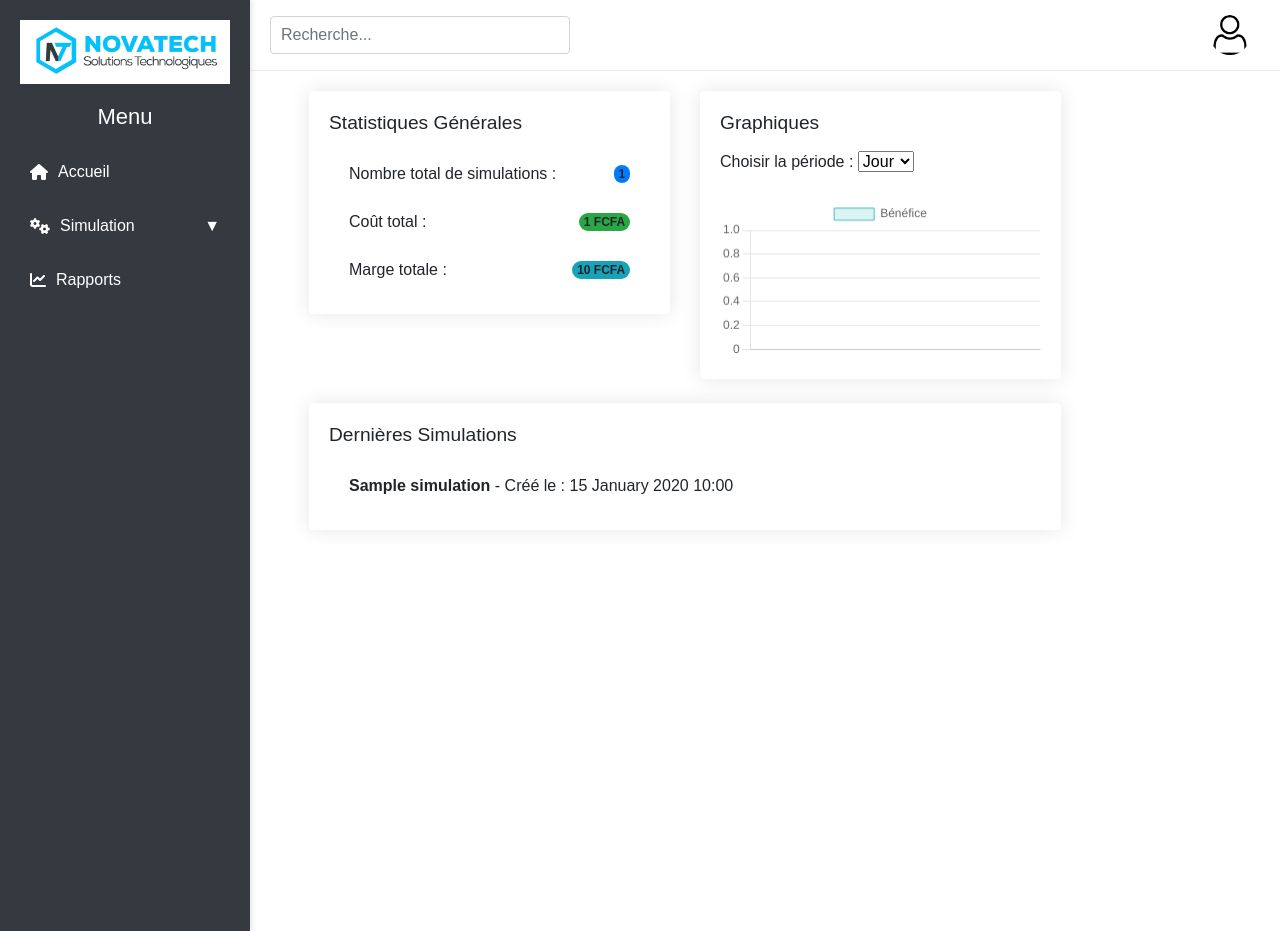
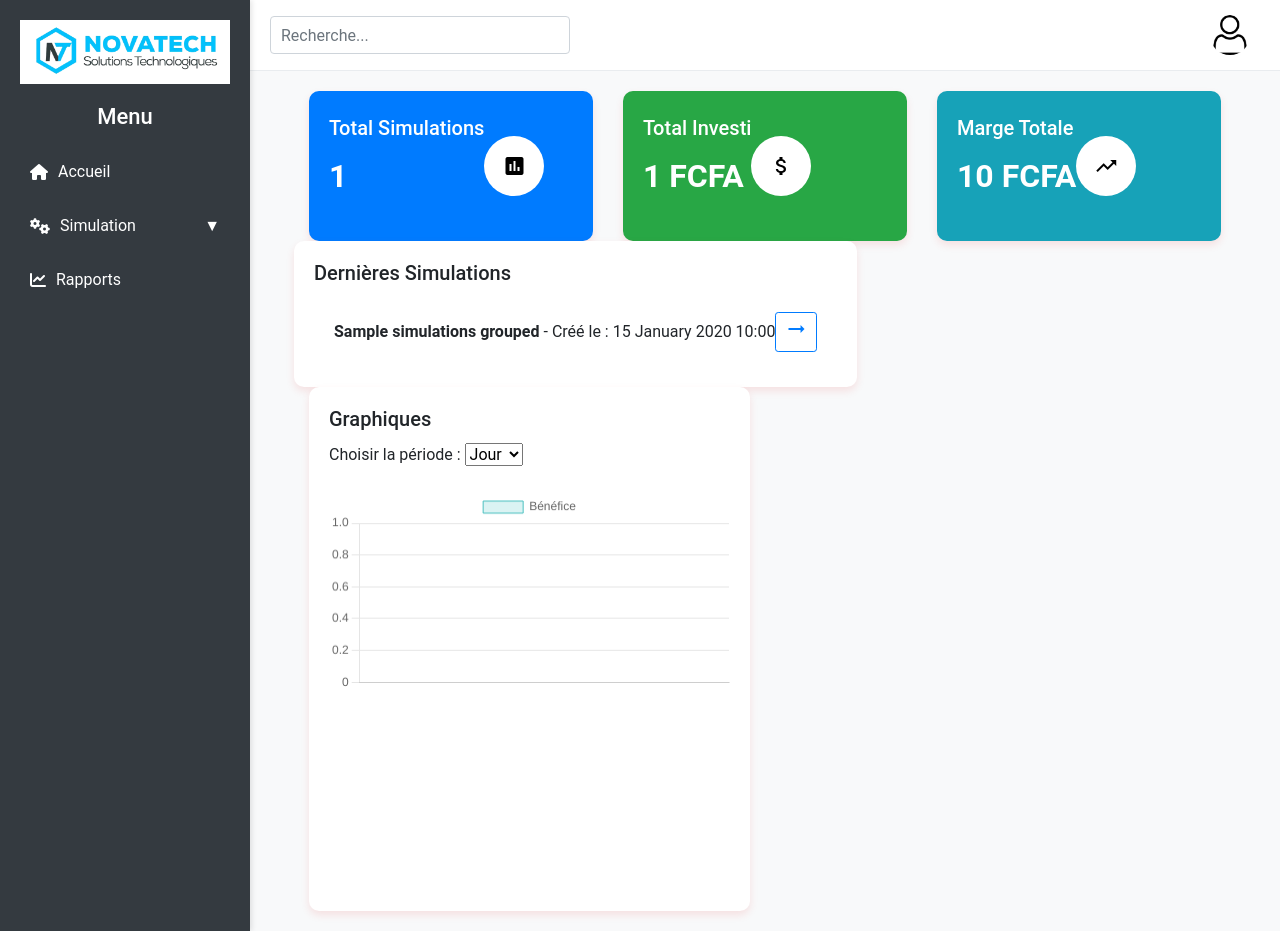
Before and after one commit to imane9258/Projet-simulation, a Django app: template templates/accueil.html in a window 1280 px wide. Run offline with Django 3.2, Linux system fonts and the light colour scheme; the template is opened without the code that fills it: most values are stand-ins (such as "Sample title", 1, 10 or a date in 2020); some libraries are stand-ins or nearby versions.

Commit message:
mise a jour accueil

```diff
--- a/static/css/styleaccueil.css
+++ b/static/css/styleaccueil.css
@@ -1,54 +1,77 @@
-/* dashboard.css */
-
-/* Sidebar styling */
-#sidebar {
-    position: fixed;
-    top: 0;
-    bottom: 0;
-    left: 0;
-    z-index: 100;
-    padding: 48px 0 0;
-    box-shadow: inset -1px 0 0 rgba(0, 0, 0, 0.1);
-}
-
-#sidebar .nav-link {
-    color: #333;
-}
-
-#sidebar .nav-link.active {
-    font-weight: 700;
-    color: #007bff;
-}
-
-/* Main content styling */
-.main {
-    margin-left: 250px; /* Width of the sidebar */
+body {
+    font-family: 'Roboto', sans-serif;
+    background-color: #f8f9fa;
 }
 
 .card {
-    margin-bottom: 20px;
     border: none;
-    box-shadow: 0 0 20px rgba(0, 0, 0, 0.1);
+    border-radius: 10px;
+    box-shadow: 0 4px 8px rgba(228, 8, 8, 0.1);
 }
 
-.card-title {
-    font-size: 1.2rem;
-    margin-bottom: 1rem;
+.stats-card {
+    position: relative;
+    overflow: hidden;
+    height: 150px;
+    color: #fff;
+}
+
+.stats-card .card-body {
+    display: flex;
+    justify-content: space-between;
+    align-items: center;
+}
+
+.stats-number {
+    font-size: 2rem;
+    font-weight: 700;
+}
+
+.stats-icon {
+    display: flex;
+    justify-content: center;
+    align-items: center;
+    width: 60px;
+    height: 60px;
+    border-radius: 50%;
+}
+
+.bg-primary {
+    background-color: #007bff !important;
+}
+
+.bg-success {
+    background-color: #28a745 !important;
+}
+
+.bg-info {
+    background-color: #17a2b8 !important;
+}
+
+.bg-white {
+    background-color: #fff !important;
+    color: #000;
+}
+
+.chart-container {
+    position: relative;
+    height: 400px;
+    width: 100%;
+}
+
+.form-select {
+    width: auto;
+    display: inline-block;
+    margin-right: 10px;
 }
 
 .list-group-item {
+    font-size: 1rem;
+    padding: 15px 20px;
     border: none;
+    border-bottom: 1px solid #dee2e6;
 }
 
-/* Responsive adjustments */
-@media (max-width: 768px) {
-    #sidebar {
-        position: relative;
-        width: 100%;
-        margin-bottom: 20px;
-        box-shadow: none;
-    }
-    .main {
-        margin-left: 0;
-    }
+.list-group-item:last-child {
+    border-bottom: none;
 }
--- a/templates/accueil.html
+++ b/templates/accueil.html
@@ -4,37 +4,84 @@
 
 {% block extra_css %}
 <link rel="stylesheet" href="{% static 'css/styleaccueil.css' %}">
+<link href="https://fonts.googleapis.com/icon?family=Material+Icons" rel="stylesheet">
 {% endblock %}
 
 {% block content %}
 <section id="dashboard" class="dashboard">
     <div class="container-fluid">
         <!-- Main content -->
-        <main class="col-md-9 ms-sm-auto col-lg-10 px-md-4">
-            <div class="row">
-                <div class="col-md-6">
-                    <div class="card mb-4">
+        <main class="row px-md-4">
+            <div class="col-md-4">
+                <div class="card stats-card bg-primary">
                     <div class="card-body">
-                            <h5 class="card-title">Statistiques Générales</h5>
-                            <ul class="list-group">
+                        <div class="d-flex justify-content-between align-items-center">
+                            <div>
+                                <h5 class="card-title">Total Simulations</h5>
+                                <p class="stats-number">{{ total_simulations }}</p>
+                            </div>
+                            <div class="stats-icon bg-white">
+                                <i class="material-icons">insert_chart</i>
+                            </div>
+                        </div>
+                    </div>
+                </div>
+            </div>
+            <div class="col-md-4">
+                <div class="card stats-card bg-success">
+                    <div class="card-body">
+                        <div class="d-flex justify-content-between align-items-center">
+                            <div>
+                                <h5 class="card-title">Total Investi</h5>
+                                <p class="stats-number">{{ total_investi|intspace }} FCFA</p>
+                            </div>
+                            <div class="stats-icon bg-white">
+                                <i class="material-icons">attach_money</i>
+                            </div>
+                        </div>
+                    </div>
+                </div>
+            </div>
+            <div class="col-md-4">
+                <div class="card stats-card bg-info">
+                    <div class="card-body">
+                        <div class="d-flex justify-content-between align-items-center">
+                            <div>
+                                <h5 class="card-title">Marge Totale</h5>
+                                <p class="stats-number">{{ benefice|intspace }} FCFA</p>
+                            </div>
+                            <div class="stats-icon bg-white">
+                                <i class="material-icons">trending_up</i>
+                            </div>
+                        </div>
+                    </div>
+                </div>
+            </div>
+
+            <div class="card">
+                <div class="card-body">
+                    <h5 class="card-title">Dernières Simulations</h5>
+                    <ul class="list-group list-group-flush">
+                        {% for titre, group in simulations_grouped.items %}
                         <li class="list-group-item d-flex justify-content-between align-items-center">
-                                    Nombre total de simulations :
-                                    <span class="badge bg-primary rounded-pill">{{ total_simulations }}</span>
+                            <div>
+                                <strong>{{ titre }}</strong> -
+                                Créé le : {{ group.details.0.date_creation|date:"d F Y H:i" }}
+                            </div>
+                            <div>
+                                <a href="{% url 'detail_simulation' group.details.0.id_simulation %}" class="btn btn-sm btn-outline-primary">
+                                    <i class="material-icons">arrow_right_alt</i>
+                                </a>
+                            </div>
                         </li>
-                                <li class="list-group-item d-flex justify-content-between align-items-center">
-                                    Coût total :
-                                    <span class="badge bg-success rounded-pill">{{ total_investi|intspace }} FCFA</span>
-                                </li>
-                                <li class="list-group-item d-flex justify-content-between align-items-center">
-                                    Marge totale :
-                                    <span class="badge bg-info rounded-pill">{{ benefice|intspace }} FCFA</span>
-                                </li>
+                        {% endfor %}
                     </ul>
                 </div>
             </div>
-                </div>
+
+
             <div class="col-md-6">
-                    <div class="card mb-4">
+                <div class="card">
                     <div class="card-body">
                         <h5 class="card-title">Graphiques</h5>
                         <form method="GET" action="">
@@ -46,29 +93,14 @@
                                 </select>
                             </div>
                         </form>
+                        <div class="chart-container mt-3">
                             <canvas id="beneficeGraph"></canvas>
                         </div>
                     </div>
                 </div>
             </div>
 
-            <div class="row">
-                <div class="col-md-12">
-                    <div class="card">
-                        <div class="card-body">
-                            <h5 class="card-title">Dernières Simulations</h5>
-                            <ul class="list-group">
-                                {% for simulation in dernieres_simulations %}
-                                <li class="list-group-item">
-                                    <strong>{{ simulation.titre }}</strong> -
-                                    Créé le : {{ simulation.date_creation|date:"d F Y H:i" }}
-                                </li>
-                                {% endfor %}
-                            </ul>
-                        </div>
-                    </div>
-                </div>
-            </div>
+
         </main>
     </div>
 </section>
```
Also changed, not shown: appsimulation/views.py (+33 -17 lines), static/css/styledetails.css (+88 -29 lines), static/css/stylerapport.css (+99 -34 lines), templates/rapport_simulation.html (+15 -17 lines). Lines whose indentation alone changed are shown as unchanged.
